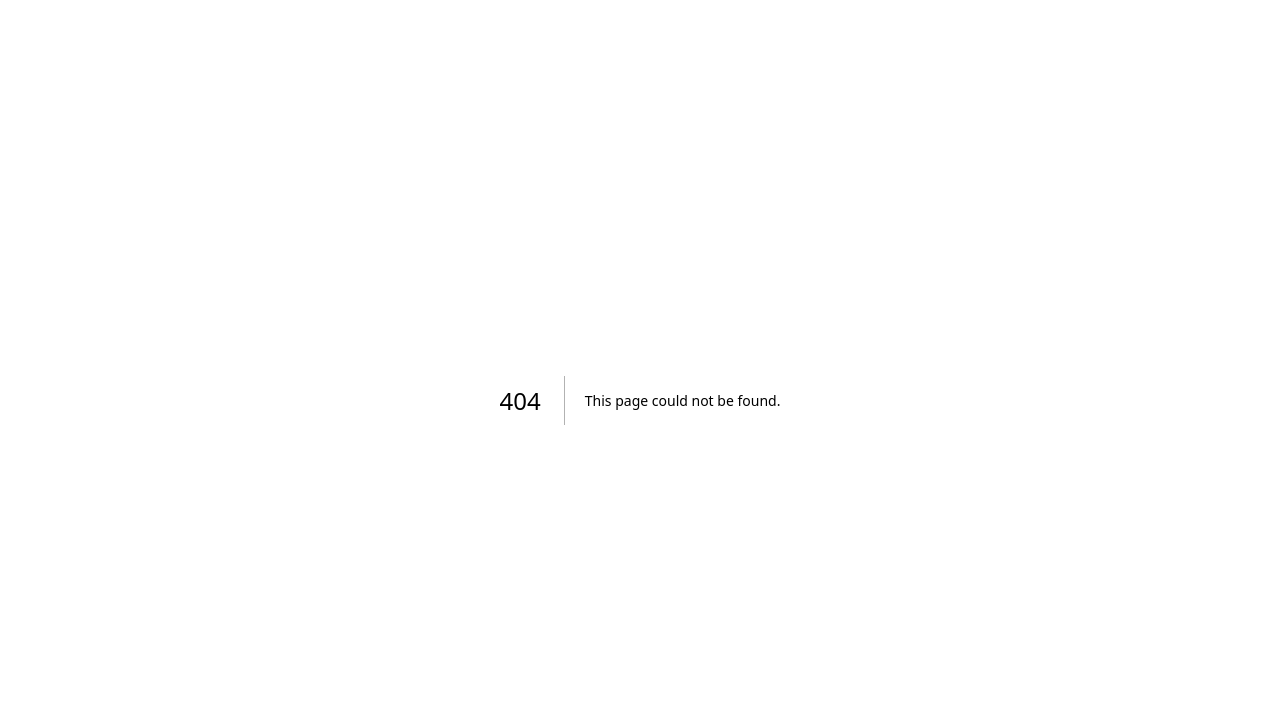
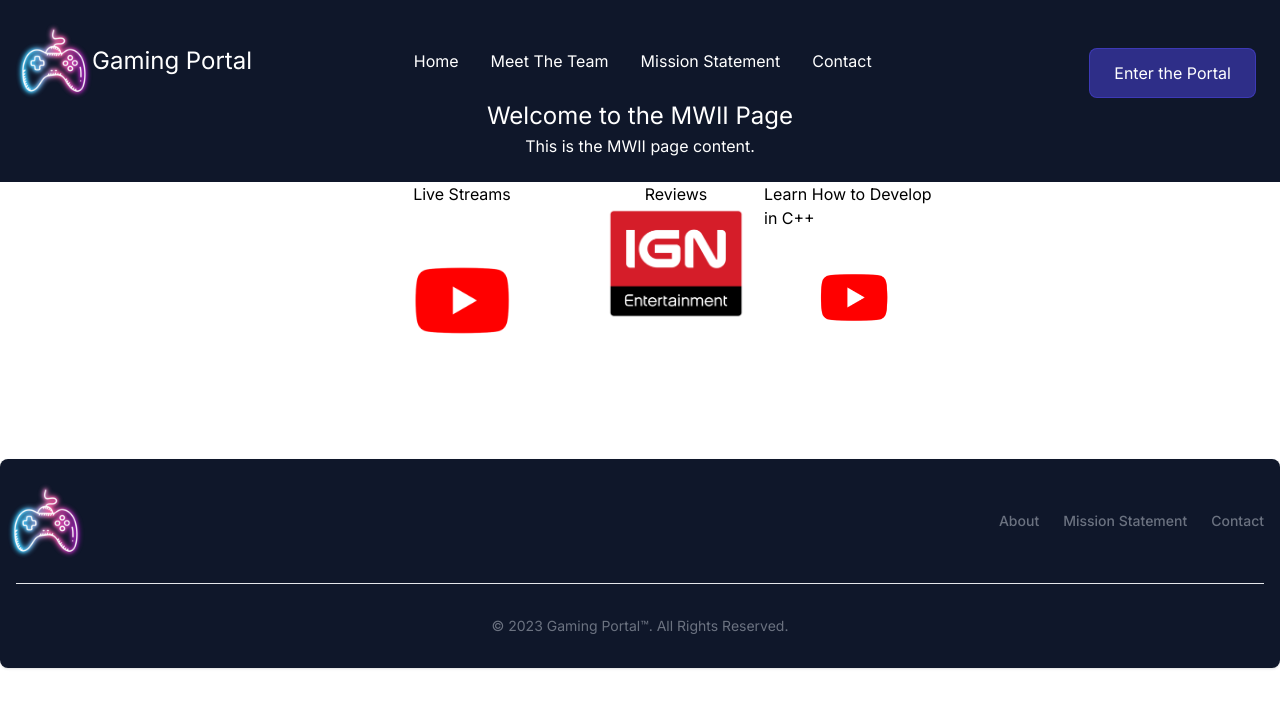
Before and after one commit to mwehrhahn/gaming-portal, a Next.js app: page /MWII in a window 1280 px wide. Before the commit this address had no page. Shown: the top 708 px of the page. Built offline with nearby package versions, Linux system fonts and the light colour scheme.

Commit message:
MWII page started

```diff
--- /dev/null
+++ b/app/MWII/page.tsx
@@ -0,0 +1,110 @@
+"use client"
+import React from 'react';
+import Nav from '@/components/nav/nav';
+import Image from "next/image";
+import Link from 'next/link'
+import Logo from "../../public/logos/logo_full_transparent.png";
+import Youtube from "../../public/logos/youtube-logo-png-2074.png";
+import IGN from "../../public/logos/ign-logo-transparent.png";
+
+const MWII = () => {
+  return (
+    <div className="flex flex-col min-h-screen">
+      <div className="max-w-screen text-white p-6 text-center bg-slate-900">
+        <div className="max-w-screen-xl m-auto">
+          <Nav></Nav>
+          <h1>Welcome to the MWII Page</h1>
+          <p>This is the MWII page content.</p>
+        </div>
+      </div>
+
+      <div className="flex justify-center items-center h-full">
+      <main className="flex-grow pb-16" style={{ paddingInline: '21rem' }}>
+  <div className="flex space-x-4">
+    <div className="flex flex-col items-center">
+      <h3>Live Streams</h3>
+      <Link href="https://www.youtube.com/channel/UC28ZciCEOs5ruffKqyvrcYA" target="_blank" rel="noopener noreferrer">
+        <Image
+          className='rounded-lg'
+          src={Youtube}
+          alt=""
+          width={350}
+          height={350}
+        />
+      </Link>
+    </div>
+
+    <div className="flex flex-col items-center">
+      <h3>Reviews</h3>
+      <Link href="https://www.ign.com/games/call-of-duty-modern-warfare-ii-2022/user-reviews" target="_blank" rel="noopener noreferrer">
+        <Image
+          className='rounded-lg'
+          src={IGN}
+          alt=""
+          width={200}
+          height={200}
+        />
+      </Link>
+    </div>
+
+    <div className="flex flex-col items-center"><p>Learn How to Develop in C++</p>
+      <Link href="https://www.youtube.com/watch?v=g7yv5VOsM5A" target="_blank" rel="noopener noreferrer">
+        <Image
+          className='rounded-lg'
+          src={Youtube}
+          alt=""
+          width={250}
+          height={250}
+        />
+      </Link>
+    </div>
+  </div>
+</main>
+
+</div>
+
+
+
+      <footer className="bg-slate-900 rounded-lg shadow dark:bg-gray-900">
+        <div className="w-full max-w-screen-xl mx-auto p-4 md:py-8">
+          <div className="sm:flex sm:items-center sm:justify-between">
+            <Image
+              src={Logo}
+              alt="Flowbite Logo"
+              width={100}
+              height={100}
+              style={{ margin: "-20px" }}
+            />
+            <ul className="flex flex-wrap items-center mb-6 text-sm font-medium text-gray-500 sm:mb-0 dark:text-gray-400">
+              <li>
+                <a href="#" className="mr-4 hover:underline md:mr-6">
+                  About
+                </a>
+              </li>
+              <li>
+                <a href="#" className="mr-4 hover:underline md:mr-6">
+                  Mission Statement
+                </a>
+              </li>
+
+              <li>
+                <a href="#" className="hover:underline">
+                  Contact
+                </a>
+              </li>
+            </ul>
+          </div>
+          <hr className="my-6 border-gray-200 sm:mx-auto dark:border-gray-700 lg:my-8" />
+          <span className="block text-sm text-gray-500 sm:text-center dark:text-gray-400">
+            © 2023 <a href="https://flowbite.com" className="hover:underline">
+              Gaming Portal™
+            </a>
+            . All Rights Reserved.
+          </span>
+        </div>
+      </footer>
+    </div>
+  );
+}
+
+export default MWII;
--- a/app/portal/page.tsx
+++ b/app/portal/page.tsx
@@ -1,5 +1,6 @@
 "use client"
 import React from 'react';
+import Link from 'next/link'
 import Nav from '@/components/nav/nav';
 import Image from "next/image";
 import Logo from "../../public/logos/logo_full_transparent.png";
@@ -20,7 +21,7 @@ const Portal = () => {
       <div className="max-w-screen text-white p-6 text-center bg-slate-900">
         <div className="max-w-screen-xl m-auto">
           <Nav></Nav>
-          <h1>Welcome to the PortalPage</h1>
+          <h1>Welcome to the Portal</h1>
           <p className="mt-6">Click on any game to continue</p>
         </div>
       </div>
@@ -95,6 +96,7 @@ const Portal = () => {
             />
           </li>
           <li className='mb-4'>
+  <Link href="/MWII">
     <Image
       className='rounded-lg'
       src={Cod}
@@ -102,7 +104,9 @@ const Portal = () => {
       width={300}
       height={300}
     />
+  </Link>
 </li>
+
           <li className='mb-4'>
             <Image
               className='rounded-lg'
```
Also changed, not shown: public/logos/ign-logo-transparent.png (added), public/logos/youtube-logo-png-2074.png (added). Lines whose indentation alone changed are shown as unchanged.
